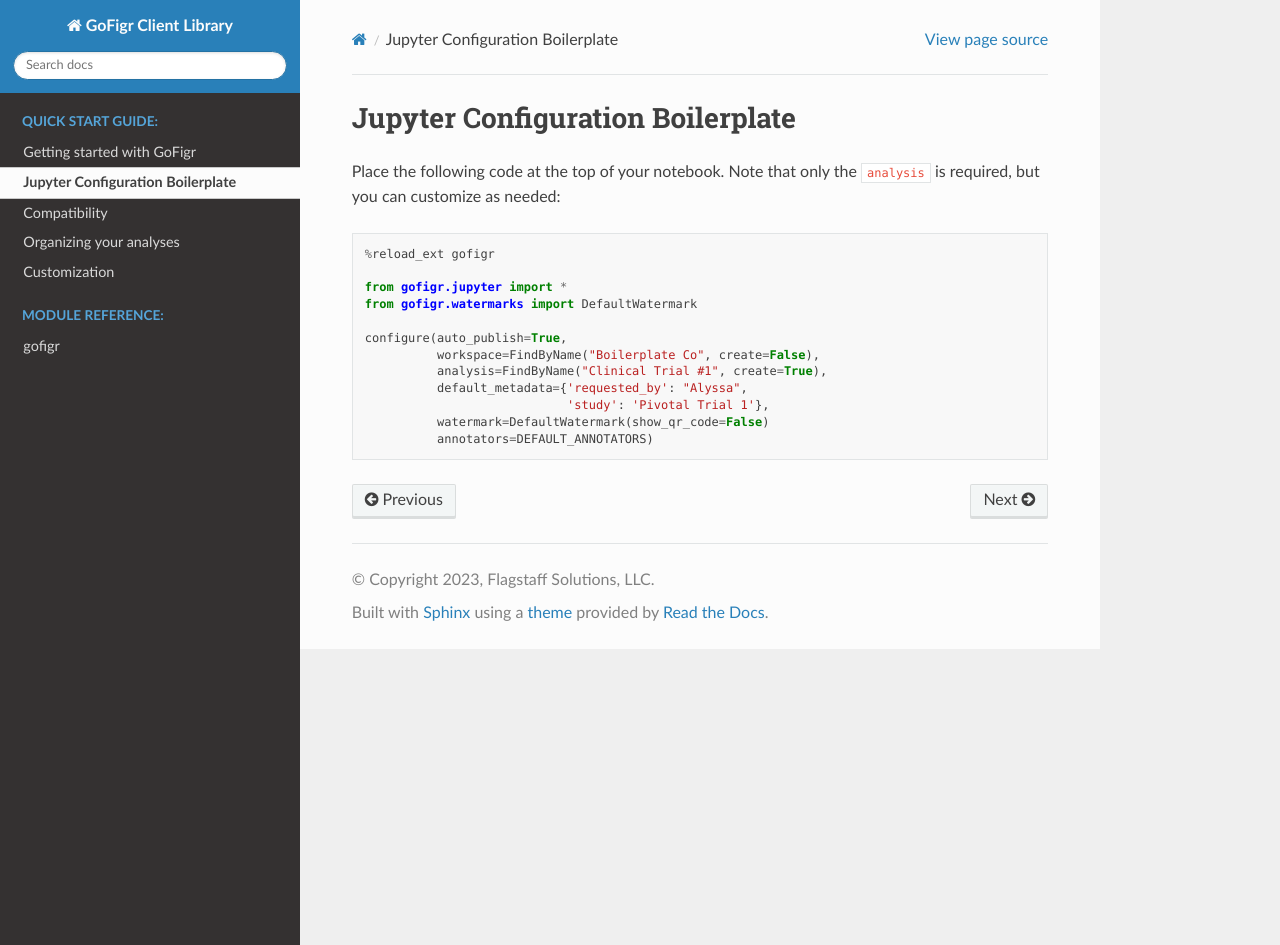
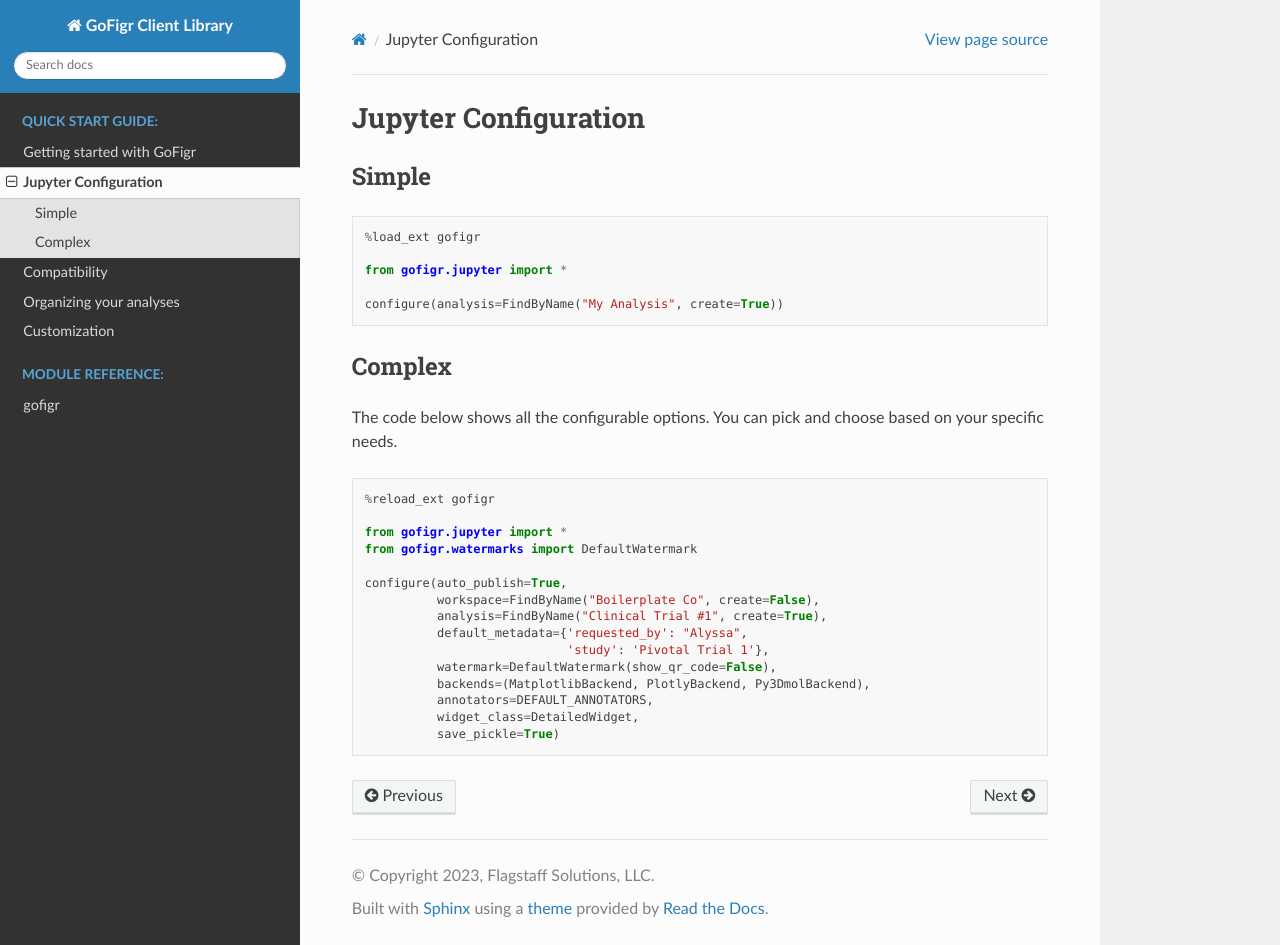
Before and after one commit to GoFigr/gofigr-python, a Sphinx documentation site: the page built from docs/source/boilerplate.rst, in a window 1280 px wide and 945 px high. Built offline with Sphinx 7.4.7 and the Read the Docs theme 2.0.0, drawn with Linux system fonts in a browser that asks for light colours.

Commit message:
Update documentation

```diff
--- a/docs/source/boilerplate.rst
+++ b/docs/source/boilerplate.rst
@@ -1,8 +1,22 @@
-Jupyter Configuration Boilerplate
+Jupyter Configuration
 ====================================
 
-Place the following code at the top of your notebook. Note that only the
-``analysis`` is required, but you can customize as needed:
+Simple
+************
+
+.. code:: python
+
+    %load_ext gofigr
+
+    from gofigr.jupyter import *
+
+    configure(analysis=FindByName("My Analysis", create=True))
+
+Complex
+***************
+
+The code below shows all the configurable options. You can pick and choose based
+on your specific needs.
 
 .. code:: python
 
@@ -16,5 +30,8 @@ Place the following code at the top of your notebook. Note that only the
               analysis=FindByName("Clinical Trial #1", create=True),
               default_metadata={'requested_by': "Alyssa",
                                 'study': 'Pivotal Trial 1'},
-              watermark=DefaultWatermark(show_qr_code=False)
-              annotators=DEFAULT_ANNOTATORS)
+              watermark=DefaultWatermark(show_qr_code=False),
+              backends=(MatplotlibBackend, PlotlyBackend, Py3DmolBackend),
+              annotators=DEFAULT_ANNOTATORS,
+              widget_class=DetailedWidget,
+              save_pickle=True)
```
Also changed, not shown: docs/source/customization.rst (+37 -5 lines), docs/source/start.rst (+7 -4 lines), CHANGELOG.txt (added), 1 other file.
